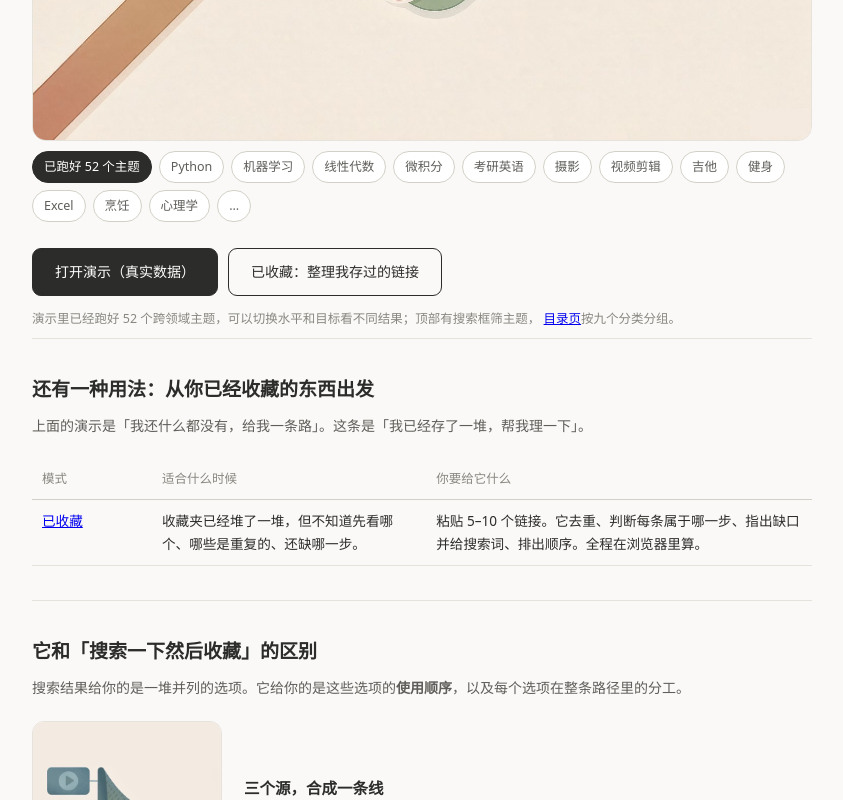
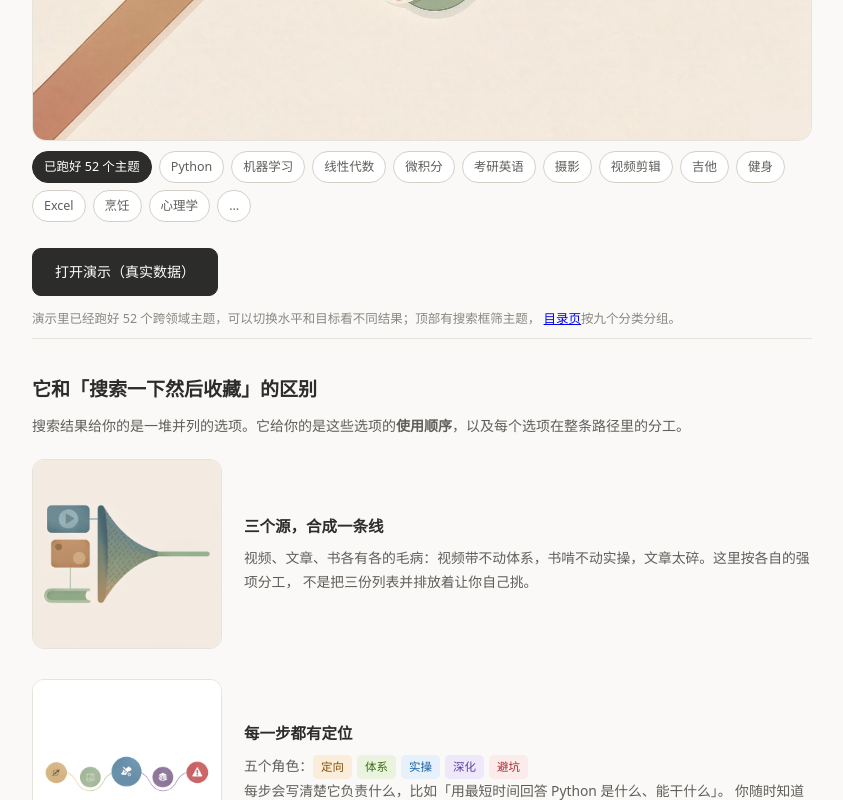
Before and after one commit to lisazhang7711/learnpath, a plain HTML site: page index.html in a window 1280 px wide. Shown: the part 637-1437 px from the top of the page, without its empty margins (218-1061 px from the left). Drawn offline with Linux system fonts and the light colour scheme.

Commit message:
publish index.html

```diff
--- a/index.html
+++ b/index.html
@@ -103,24 +103,10 @@
   </div>
   <div class="cta">
     <a class="primary" href="demo.html">打开演示（真实数据）</a>
-    <a class="ghost" href="saved.html">已收藏：整理我存过的链接</a>
   </div>
   <p class="ctahint">演示里已经跑好 52 个跨领域主题，可以切换水平和目标看不同结果；顶部有搜索框筛主题，
     <a href="topics.html">目录页</a>按九个分类分组。</p>
 </header>
-
-<section id="modes">
-  <h2>还有一种用法：从你已经收藏的东西出发</h2>
-  <p class="sub">上面的演示是「我还什么都没有，给我一条路」。这条是「我已经存了一堆，帮我理一下」。</p>
-  <table>
-    <tr><th style="width:120px">模式</th><th>适合什么时候</th><th>你要给它什么</th></tr>
-    <tr>
-      <td><b><a href="saved.html">已收藏</a></b></td>
-      <td>收藏夹已经堆了一堆，但不知道先看哪个、哪些是重复的、还缺哪一步。</td>
-      <td>粘贴 5–10 个链接。它去重、判断每条属于哪一步、指出缺口并给搜索词、排出顺序。全程在浏览器里算。</td>
-    </tr>
-  </table>
-</section>
 
 <section>
   <h2>它和「搜索一下然后收藏」的区别</h2>
```
